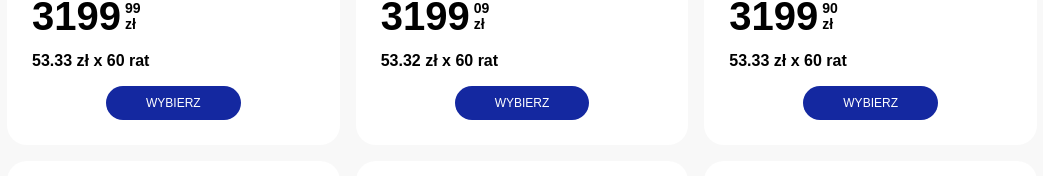
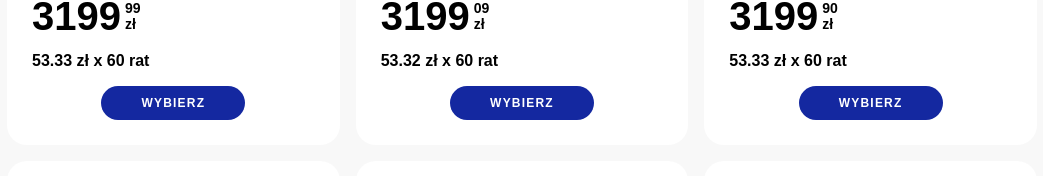
Before and after one commit to frontend112/rec-task-2025, a React (Create React App) app: page / in a window 1280 px wide. Shown: the part 554-730 px from the top of the page, without its empty margins (118-1161 px from the left). Built offline with nearby package versions, Linux system fonts and the light colour scheme; a web font is replaced by a local one.

Commit message:
letter spacing for button changed

```diff
--- a/src/components/Product/Product.tsx
+++ b/src/components/Product/Product.tsx
@@ -75,7 +75,7 @@ export const Product: FC<ProductType> = ({
           {(price / 60).toFixed(2)} zł x 60 rat
         </p>
         <div className="flex justify-center pt-4">
-          <button className="px-10 py-2 rounded-3xl bg-[#1428A0] hover:bg-[#1C1C1C] text-white uppercase">
+          <button className="px-10 font-bold py-2 rounded-3xl bg-[#1428A0] hover:bg-[#1C1C1C] text-white uppercase tracking-widest">
             Wybierz
           </button>
         </div>
```
